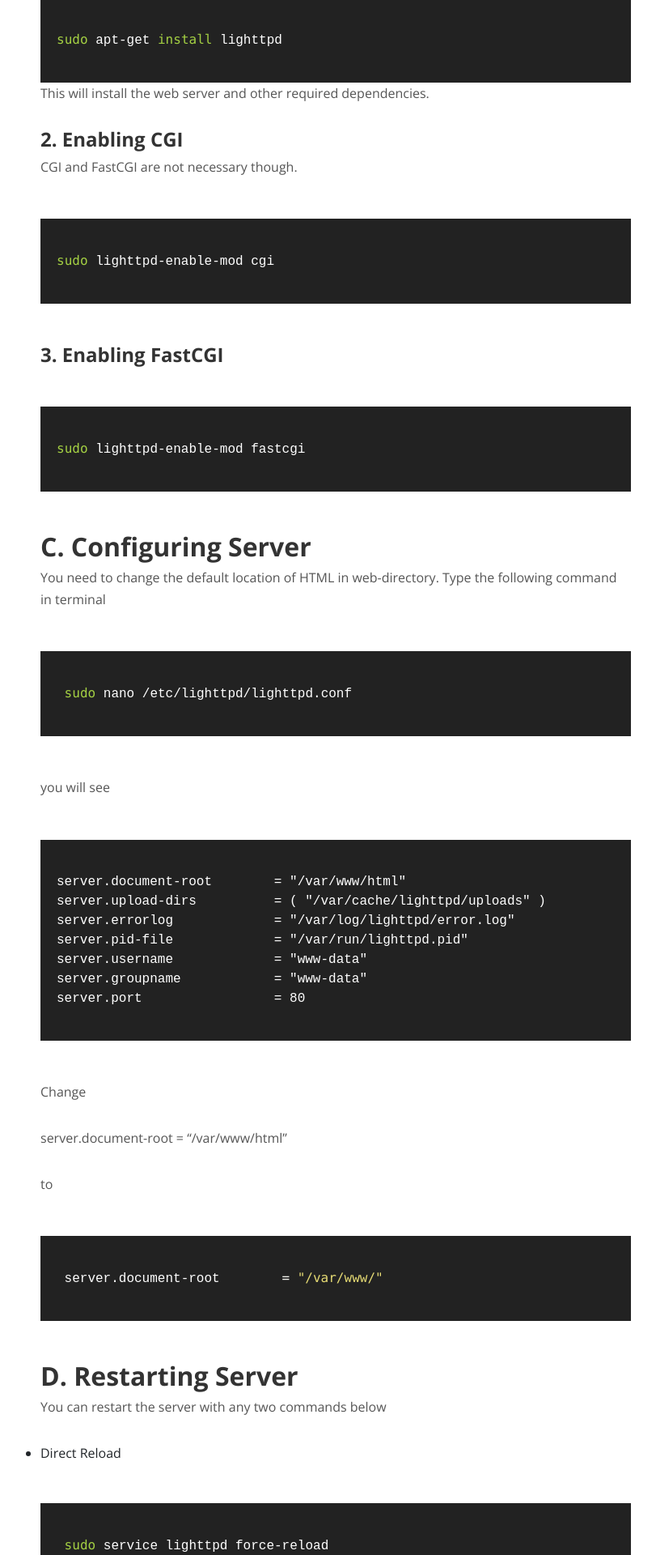
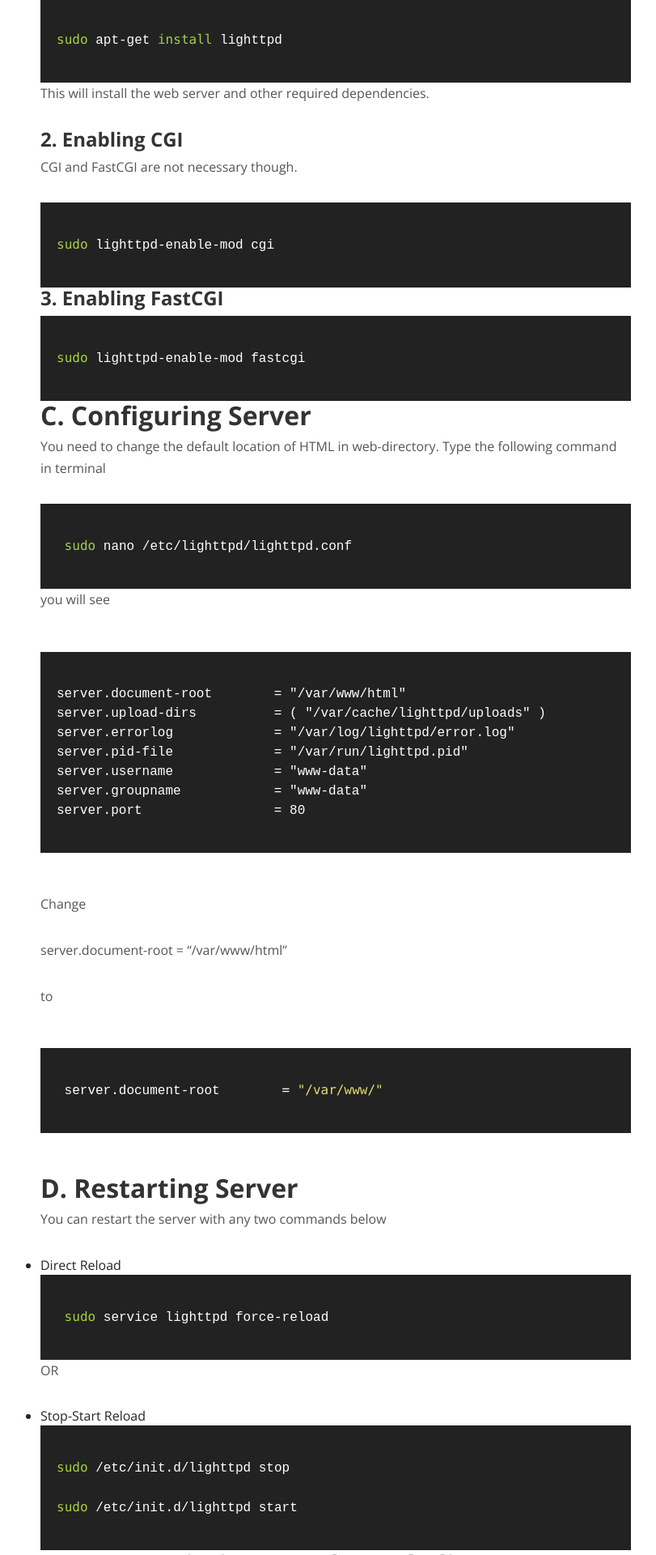
Before and after one commit to alirumane/alirumane.github.io, a Jekyll site: the page built from _posts/2016-04-10-setting-lighttpd-on-raspberry-pi.md, in a window 1280 px wide. Shown: the part 2177-4097 px from the top of the page at 81% size, without its empty margins (35-846 px from the left). Built offline with Jekyll 4.4.1, drawn with Linux system fonts in a browser that asks for light colours.

Commit message:
Update 2016-04-10-setting-lighttpd-on-raspberry-pi.md

````diff
--- a/_posts/2016-04-10-setting-lighttpd-on-raspberry-pi.md
+++ b/_posts/2016-04-10-setting-lighttpd-on-raspberry-pi.md
@@ -48,16 +48,16 @@ This will install the web server and other required dependencies.
 
 CGI and FastCGI are not necessary though.
 
-{% highlight bash %}
+```bash
 sudo lighttpd-enable-mod cgi
-{% endhighlight %}
+```
 
 
 #### 3. Enabling FastCGI
 
-{% highlight bash %}
+```bash
 sudo lighttpd-enable-mod fastcgi
-{% endhighlight %}
+```
 
 
 ## C. Configuring Server
@@ -66,9 +66,9 @@ sudo lighttpd-enable-mod fastcgi
 You need to change the default location of HTML in web-directory.  Type the following command in terminal
 
 
-{% highlight bash %}
+```bash
  sudo nano /etc/lighttpd/lighttpd.conf
-{% endhighlight %}
+```
 
 you will see
 
@@ -105,9 +105,9 @@ You can restart the server with any two commands below
 * Direct Reload
 
 
-{% highlight bash %}
+```bash
  sudo service lighttpd force-reload
-{% endhighlight %}
+```
 
 
 OR
@@ -116,11 +116,11 @@ OR
 * Stop-Start Reload
 
 
-{% highlight bash %}
+```bash
 sudo /etc/init.d/lighttpd stop
 
 sudo /etc/init.d/lighttpd start
-{% endhighlight %}
+```
 
 
 ## E. Set permissions on the web directory
@@ -132,21 +132,21 @@ Change the permissions on the `www` directory to allow a user to update the web
 
 Change the directory owner and group
 
-{% highlight bash %}
+```bash
  sudo chown www-data:www-data /var/www
-{% endhighlight %}
+```
 
 To allow the group to write to the directory type the following in terminal
 
-{% highlight bash %}
+```bash
  sudo chmod 775 /var/www
-{% endhighlight %}
+```
 
  To add the pi user to the www-data group
 
-{% highlight bash %}
+```bash
  sudo usermod -a -G www-data pi
-{% endhighlight %}
+```
 
  > It is necessary to logout current user and login again to make the group permissions.
  It is better to `restart` the Raspberry Pi to set the permissions.
````
